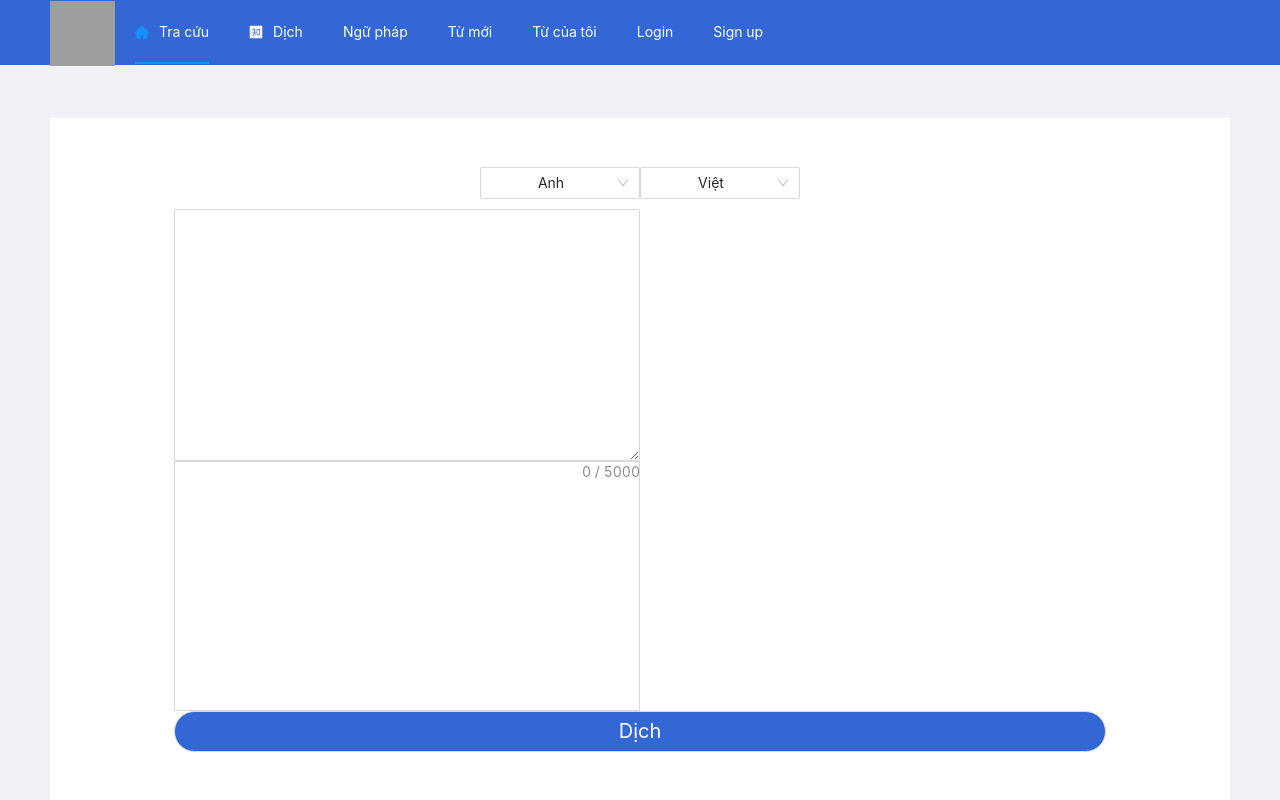
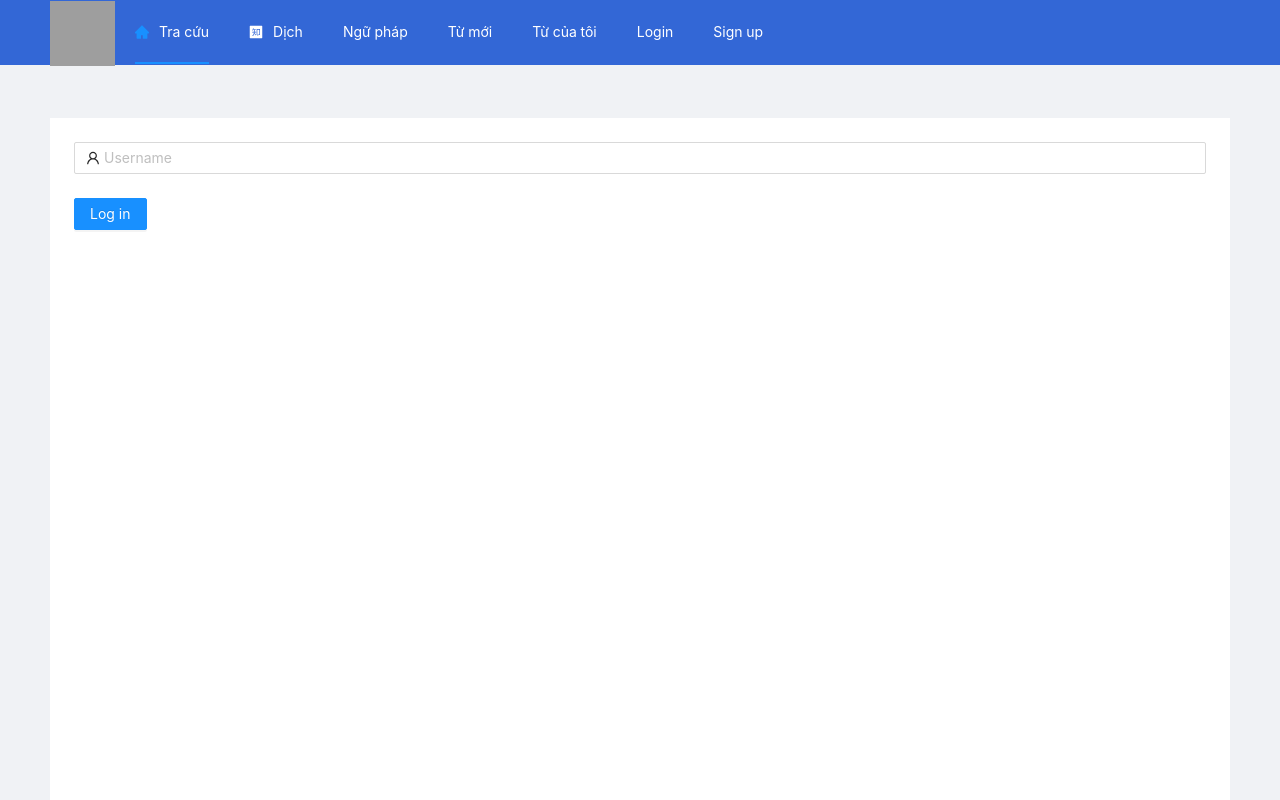
Before and after one commit to tranhoanglonghai2k/Project-Web-Frontend, a React (Create React App) app in the folder frontend/: page /translate in a window 1280 px wide. Shown: the top 800 px of the page. Built offline with nearby package versions, Linux system fonts and the light colour scheme; grey boxes are pictures that could not be loaded.

Commit message:
page Test

```diff
--- a/frontend/src/components/SelectLanguage/SelectLanguage.css
+++ b/frontend/src/components/SelectLanguage/SelectLanguage.css
@@ -35,3 +35,11 @@ textarea.ant-input {
   min-height: 250px !important;
   border: 1px solid #d9d9d9;
 }
+
+.btn-submit {
+  width: 100%;
+  background-color: #3367d6 !important;
+  color: white !important;
+  border-radius: 30px !important;
+  font-size: 20px !important;
+}
--- a/frontend/src/components/SelectLanguage/SelectLanguage.js
+++ b/frontend/src/components/SelectLanguage/SelectLanguage.js
@@ -1,6 +1,6 @@
 import React, { useState } from "react";
 import axios from "axios";
-import { Form, Select, Input } from "antd";
+import { Form, Select, Input, Button } from "antd";
 import { ZhihuSquareFilled } from "@ant-design/icons";
 import { END_POINT } from "../../config";
 import "./SelectLanguage.css";
@@ -12,6 +12,8 @@ export const SelectLanguage = () => {
   const { Option } = Select;
   const { TextArea } = Input;
 
+  const [form] = Form.useForm();
+
   const [lang1, setLang1] = useState("Anh");
   const [lang2, setLang2] = useState("Việt");
   const [input, setInput] = useState("Plese input");
@@ -19,11 +21,12 @@ export const SelectLanguage = () => {
   const check = localStorage.getItem("his")
     ? JSON.stringify(localStorage.getItem("his"))
     : [];
+
   const [his, setHis] = useState(check);
 
-  function handleChangeinput(event) {
-    event.preventDefault();
-    setInput(event.target.value);
+  function handleChangeinput(values) {
+    setInput(values);
+    // console.log(values);
   }
 
   function handleChangelang1(value) {
@@ -31,27 +34,36 @@ export const SelectLanguage = () => {
     setLang1(value);
   }
 
-  function handleSubmit(event) {
-    event.preventDefault();
-    setHis((data) => [...data, input]);
+  function handleSubmit(values) {
+    // setHis((data) => [...data, input]);
 
-    localStorage.setItem("his", his);
-    const request_lang = lang1 === "Việt" ? "en" : "vi";
-    axios
-      .post(END_POINT + "/api/translate-paragraph", {
-        type: request_lang,
-        param: input,
+    // localStorage.setItem("his", his);
+    // const request_lang = lang1 === "Việt" ? "en" : "vi";
+    // axios
+    //   .post(END_POINT + "/api/translate-paragraph", {
+    //     type: request_lang,
+    //     param: input,
+    //   })
+    //   .then((res) => {
+    //     setOutput(res.data.param);
+    //   });
+
+    form
+      .validateFields()
+      .then((values) => {
+        // Submit values
+        // submitValues(values);
+        console.log(values);
       })
-      .then((res) => {
-        setOutput(res.data.param);
-      });
+      .catch((errorInfo) => {});
   }
 
   return (
     <div className="container mglr-100 mgtb-25">
       <div>
-        <Form onSubmit={handleSubmit}>
+        <Form form={form} onSubmit={handleSubmit}>
           <div className="container-language">
+            <Form.Item>
               <Select
                 style={{ width: 160 }}
                 className="language-input"
@@ -66,8 +78,10 @@ export const SelectLanguage = () => {
                 <Option value="Việt">Việt</Option>
                 <Option value="Anh">Anh</Option>
               </Select>
+            </Form.Item>
           </div>
           <div className="container-translate mgt-10">
+            <Form.Item>
               <TextArea
                 rows={4}
                 showCount
@@ -78,14 +92,20 @@ export const SelectLanguage = () => {
                 className="textarea"
               />
               <div className="output-translate">{output}</div>
+            </Form.Item>
           </div>
-          <Input
-            className="input"
+
+          <Form.Item>
+            <Button
+              className="btn-submit"
+              onSubmit={handleSubmit}
               icon={<ZhihuSquareFilled />}
-            type="submit"
-            value="Dịch"
-          />
+            >
+              Dịch
+            </Button>
+          </Form.Item>
         </Form>
+
         <ul>{his && his.map((item) => <li>{item} </li>)}</ul>
       </div>
     </div>
--- /dev/null
+++ b/frontend/src/components/Test/Test.js
@@ -0,0 +1,41 @@
+import React, { useState } from "react";
+import { Form, Input, Button } from "antd";
+import { UserOutlined } from "@ant-design/icons";
+
+export const Test = () => {
+  const { TextArea } = Input;
+
+  const [input, setInput] = useState("");
+  const handleChangeInput = (value) => {
+    setInput(value);
+  };
+
+  const onFinish = (values) => {
+    console.log("Received values of form: ", values);
+  };
+
+  return (
+    <Form
+      name="normal_login"
+      className="login-form"
+      initialValues={{ remember: true }}
+      onFinish={onFinish}
+    >
+      <Form.Item
+        name="username"
+        rules={[{ required: true, message: "Please input your Username!" }]}
+      >
+        <Input
+          prefix={<UserOutlined className="site-form-item-icon" />}
+          placeholder="Username"
+        />
+      </Form.Item>
+
+      <Form.Item>
+        <Button type="primary" htmlType="submit" className="login-form-button">
+          Log in
+        </Button>
+      </Form.Item>
+    </Form>
+  );
+};
--- a/frontend/src/pages/Translate/Translate.js
+++ b/frontend/src/pages/Translate/Translate.js
@@ -1,6 +1,7 @@
 import React from "react";
 import { Layout } from "antd";
 import { SelectLanguage } from "../../components/SelectLanguage/SelectLanguage";
+import { Test } from "../../components/Test/Test";
 
 function Translate() {
   const { Content } = Layout;
@@ -16,7 +17,8 @@ function Translate() {
             className="site-layout-background"
             style={{ padding: 24, minHeight: 2400, marginTop: 54 }}
           >
-            <SelectLanguage />
+            {/* <SelectLanguage /> */}
+            <Test />
           </div>
         </Content>
       </Layout>
```
Lines whose indentation alone changed are shown as unchanged.
